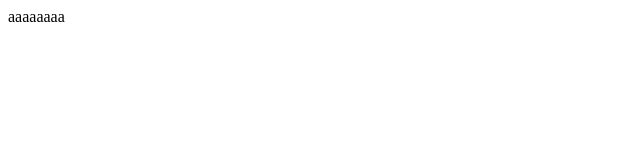
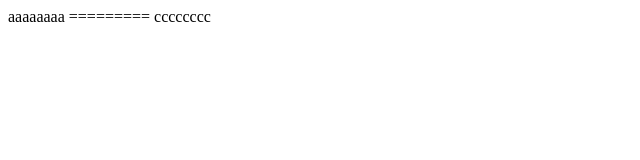
Before and after one commit to kuangjunxian11/vue-demo, a website: page vue-demo/test1.html in a window 1280 px wide. Shown: the whole page, without its empty margins (0-640 px from the left). Drawn offline with Linux system fonts and the light colour scheme.

Commit message:
test1在dev1中修改之后再提交

```diff
--- a/vue-demo/test1.html
+++ b/vue-demo/test1.html
@@ -6,5 +6,7 @@
 </head>
 <body>
     aaaaaaaa
+    =========
+    cccccccc
 </body>
 </html>
```
